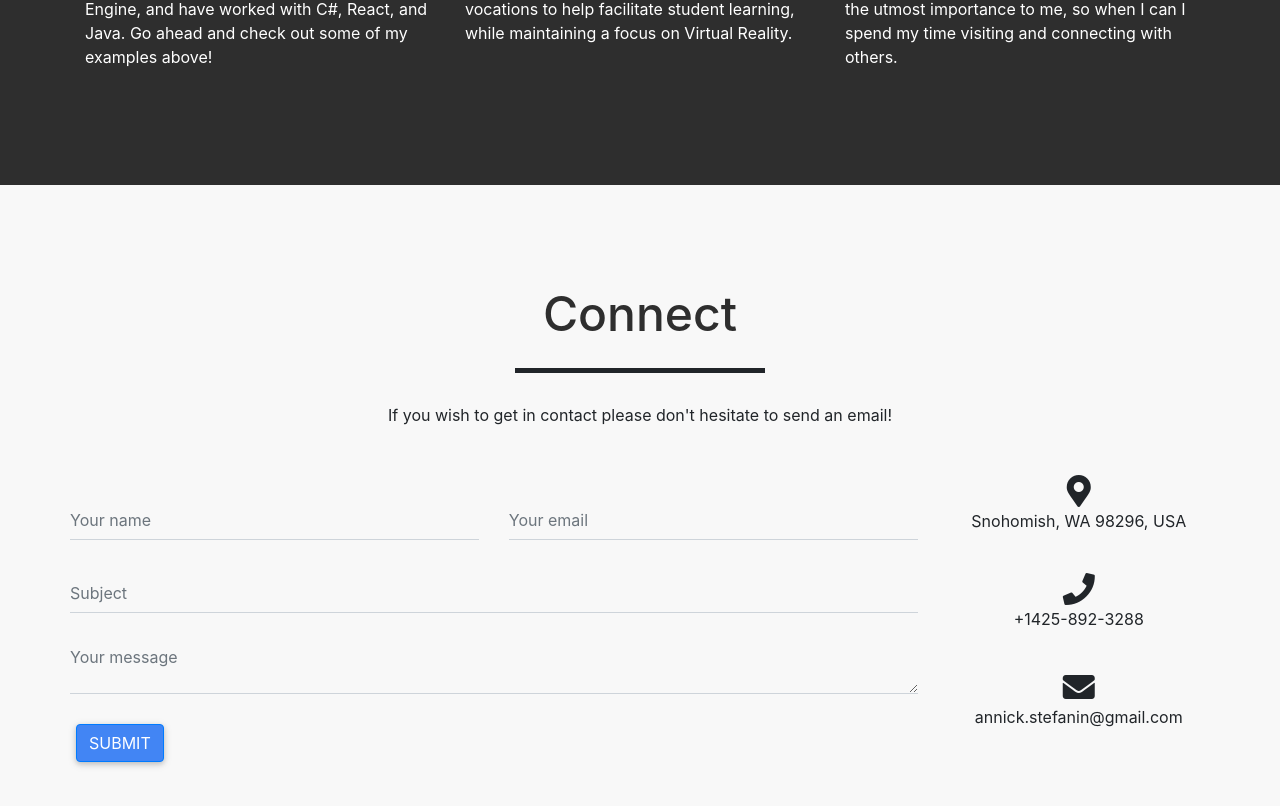
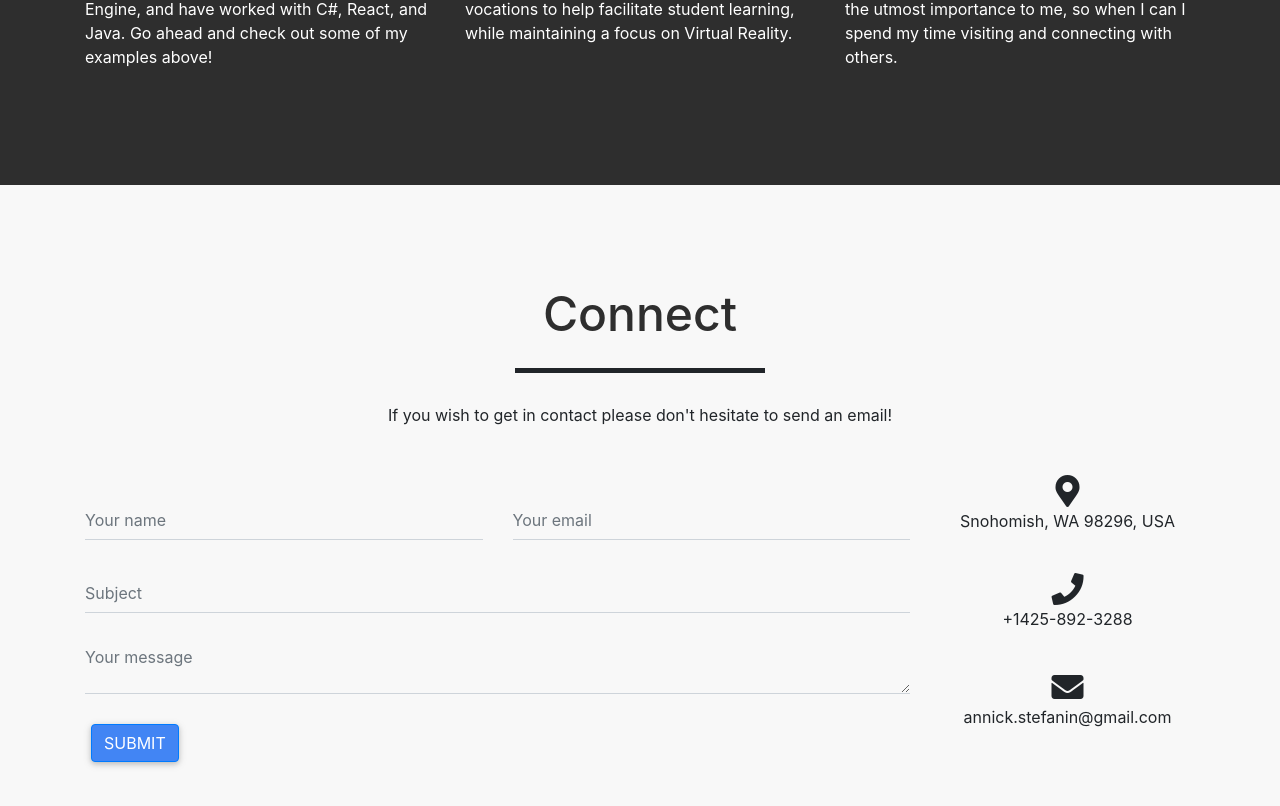
Before and after one commit to AnnickS/My-Portforlio, a React (Create React App) app: page / in a window 1280 px wide. Shown: the part 1672-2478 px from the top of the page. Built offline with nearby package versions, Linux system fonts and the light colour scheme.

Commit message:
Fixed Form indent
Fixed the form exceeding the width of the page.

```diff
--- a/src/emailForum.js
+++ b/src/emailForum.js
@@ -25,9 +25,8 @@ export default class emailForum extends Component {
     render() {
         const { status } = this.state;
         return (
-    <div class="row">
-        {/* <div class="col-md-9 mb-md-0 mb-5"> */}
-        <div class="col-md-9">
+        <div class="row">
+        <div class="col-md-9 mb-md-0 mb-5">
             <form
             onSubmit={this.submitForm}
             id="contact-form"
@@ -71,7 +70,7 @@ export default class emailForum extends Component {
                 </div>
             </form>
         <div class="status"></div>
-    </div>
+        </div>
         <div class="col-md-3 text-center">
             <ul class="list-unstyled mb-0">
                 <li><i class="fas fa-map-marker-alt fa-2x"></i>
--- a/src/mainPage.js
+++ b/src/mainPage.js
@@ -116,13 +116,11 @@ class mainPage extends React.Component {
                   <hr class="line-primary" />
                 </div>
               </div>
-              <div class="row">
                 <div class="center">
                     <p class="text-center w-responsive mx-auto mb-5">If you wish to get in contact
                     please don't hesitate to send an email!</p>
                     <EmailForum/>
                 </div>
-              </div>
             </div>
           </section>
           <footer
```
